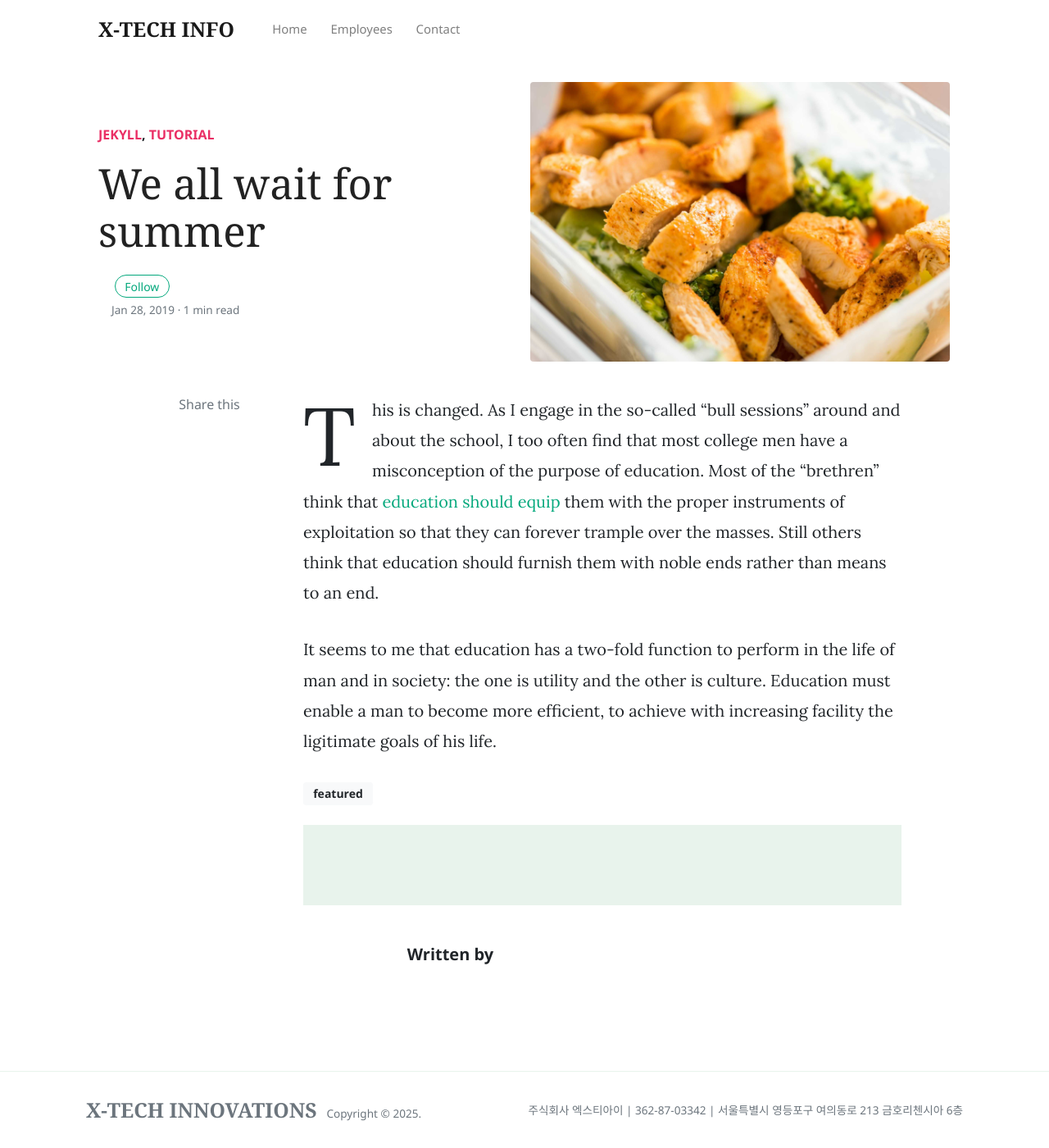
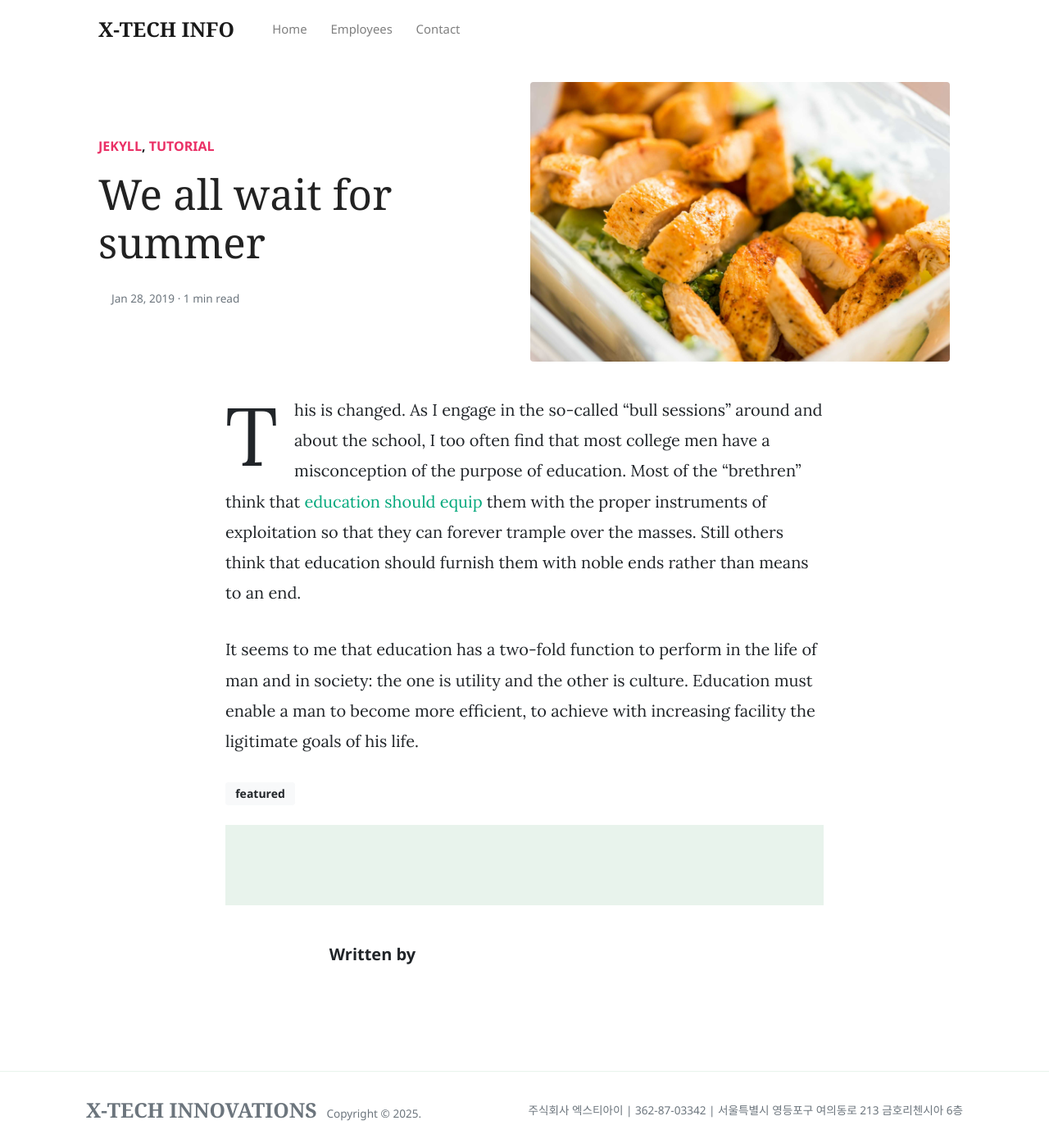
Before and after one commit to skps2000/XTI_CORP, a Jekyll site: the page built from _posts/2019-01-28-we-all-wait-for-summer.md, in a window 1280 px wide and 1400 px high. Shown: the whole window at 82% size. Built offline with Jekyll 4.4.1, drawn with Linux system fonts in a browser that asks for light colours; nearby versions of some CDN libraries; comment, search, counter and statistics services are not loaded.

Commit message:
Update post.html

```diff
--- a/_layouts/post.html
+++ b/_layouts/post.html
@@ -19,7 +19,9 @@ layout: default
                         {% if author.avatar %}
                         <img class="rounded-circle" src="{{site.baseurl}}/{{author.avatar}}" alt="{{author.name}}" width="70"/>
                         {% endif %}
-						<small class="ml-3"> {{ author.name }} <span><a target="_blank" href="{{ author.twitter }}" class="btn btn-outline-success btn-sm btn-round ml-1">Follow</a></span>
+						<small class="ml-3"> {{ author.name }} <span>
+							<!-- <a target="_blank" href="{{ author.twitter }}" class="btn btn-outline-success btn-sm btn-round ml-1">Follow</a> -->
+						</span>
                             <span class="text-muted d-block mt-1">{{ page.date | date: '%b %d, %Y' }} · {% include meta-read-time.html %}</span>
 						</small>
 					</div>
@@ -43,23 +45,21 @@ layout: default
 
 
         <!-- Share -->
-		<div class="col-lg-2 pr-4 mb-4 col-md-12">
+		<!-- <div class="col-lg-2 pr-4 mb-4 col-md-12">
 			<div class="sticky-top sticky-top-offset text-center">
 				<div class="text-muted">
 					Share this
 				</div>
 				<div class="share d-inline-block">
-					<!-- AddToAny BEGIN -->
 					<div class="a2a_kit a2a_kit_size_32 a2a_default_style">
 						<a class="a2a_dd" href="https://www.addtoany.com/share"></a>
 						<a class="a2a_button_facebook"></a>
 						<a class="a2a_button_twitter"></a>
 					</div>
 					<script async src="https://static.addtoany.com/menu/page.js"></script>
-					<!-- AddToAny END -->
 				</div>
 			</div>
-		</div>
+		</div> -->
 
 
 		<div class="col-md-12 col-lg-8">
```
